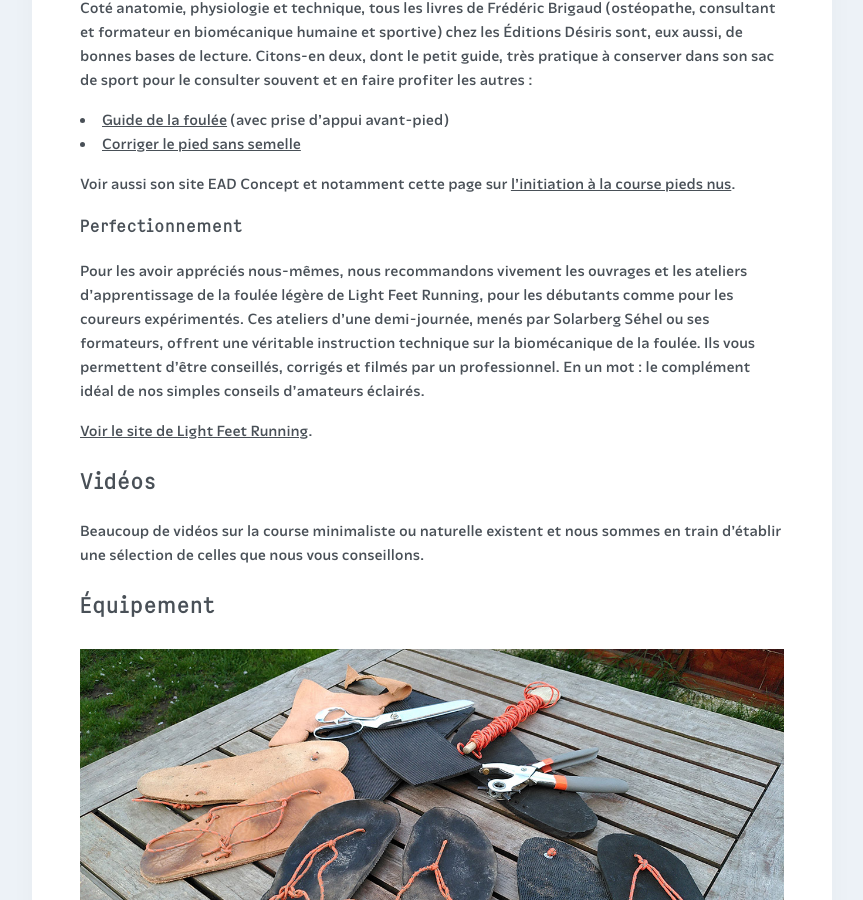
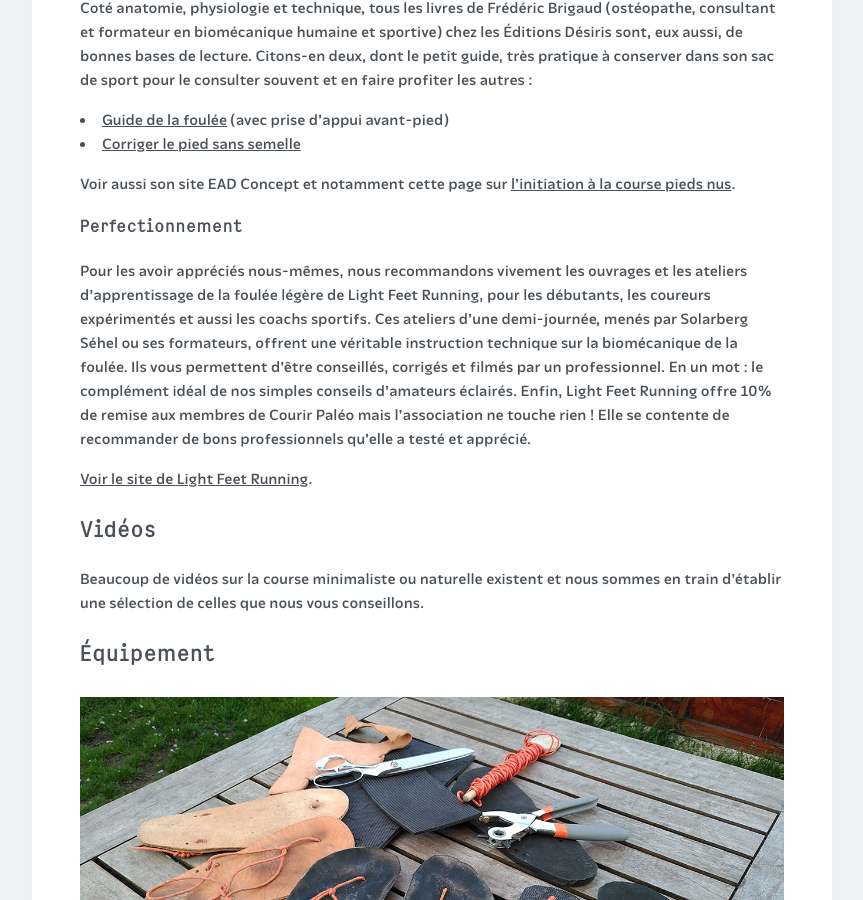
Before and after one commit to courirpaleo/courirpaleo.github.io, a Jekyll site: the page built from _pages/ressources.md, in a window 1280 px wide and 900 px high, scrolled down 6887 px. Shown: the whole window, without its empty margins (208-1071 px from the left). Built offline with Jekyll 4.4.1, drawn with Linux system fonts in a browser that asks for light colours; some web fonts are replaced.

Commit message:
Update ressources.md

```diff
--- a/_pages/ressources.md
+++ b/_pages/ressources.md
@@ -70,7 +70,7 @@ Coté anatomie, physiologie et technique, tous les livres de Frédéric Brigaud
 Voir aussi son site EAD Concept et notamment cette page sur [l'initiation à la course pieds nus](https://eadconcept.com/coaching-ead/s-initier-au-barefoot-courir-pieds-nus).
 
 ### Perfectionnement
-Pour les avoir appréciés nous-mêmes, nous recommandons vivement les ouvrages et les ateliers d'apprentissage de la foulée légère de Light Feet Running, pour les débutants comme pour les coureurs expérimentés. Ces ateliers d'une demi-journée, menés par Solarberg Séhel ou ses formateurs, offrent une véritable instruction technique sur la biomécanique de la foulée. Ils vous permettent d'être conseillés, corrigés et filmés par un professionnel. En un mot&nbsp;: le complément idéal de nos simples conseils d'amateurs éclairés.
+Pour les avoir appréciés nous-mêmes, nous recommandons vivement les ouvrages et les ateliers d'apprentissage de la foulée légère de Light Feet Running, pour les débutants, les coureurs expérimentés et aussi les coachs sportifs. Ces ateliers d'une demi-journée, menés par Solarberg Séhel ou ses formateurs, offrent une véritable instruction technique sur la biomécanique de la foulée. Ils vous permettent d'être conseillés, corrigés et filmés par un professionnel. En un mot&nbsp;: le complément idéal de nos simples conseils d'amateurs éclairés. Enfin, Light Feet Running offre 10% de remise aux membres de Courir Paléo mais l'association ne touche rien&nbsp;! Elle se contente de recommander de bons professionnels qu'elle a testé et apprécié.
 
 [Voir le site de Light Feet Running](http://www.lightfeetrunning.com).
 
```
